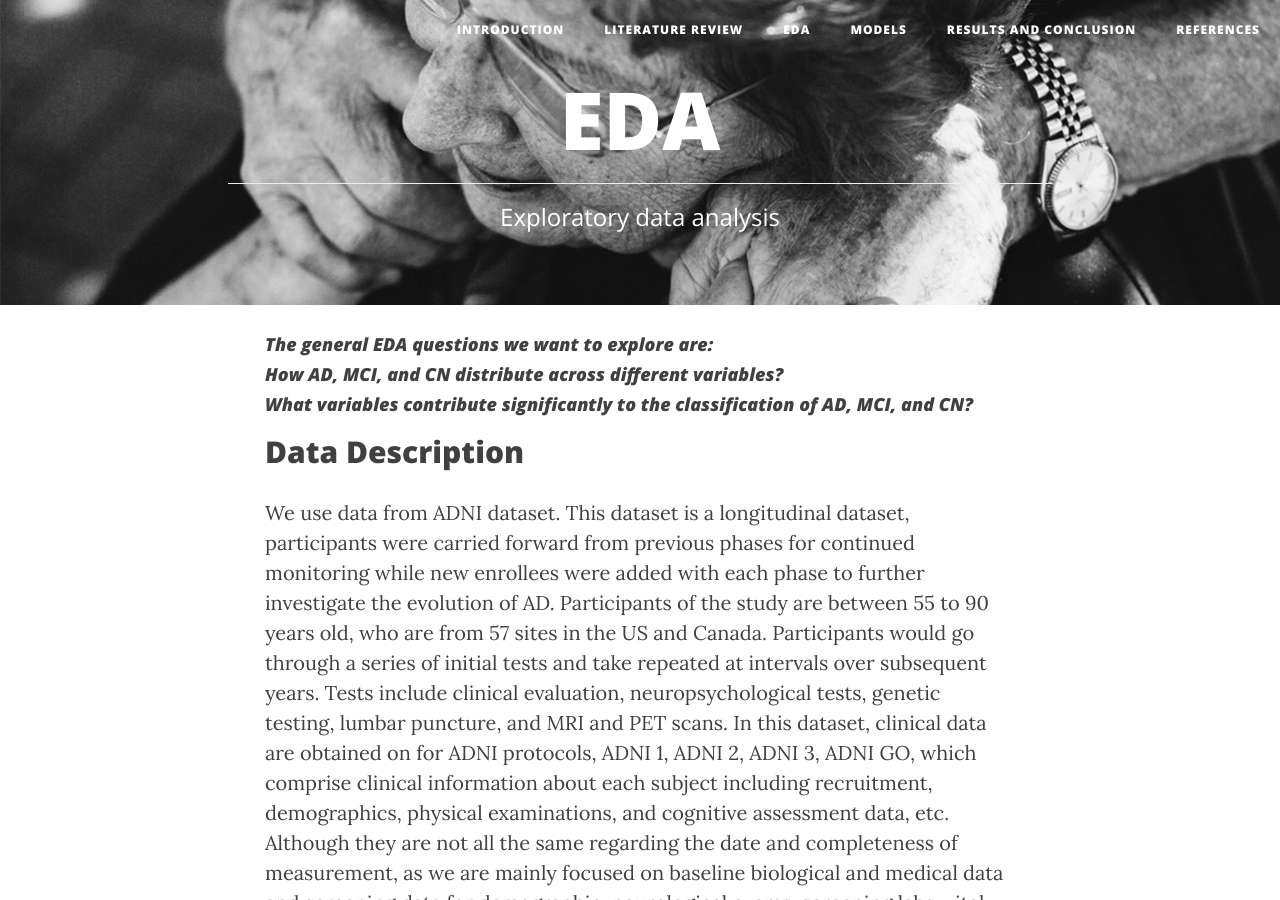
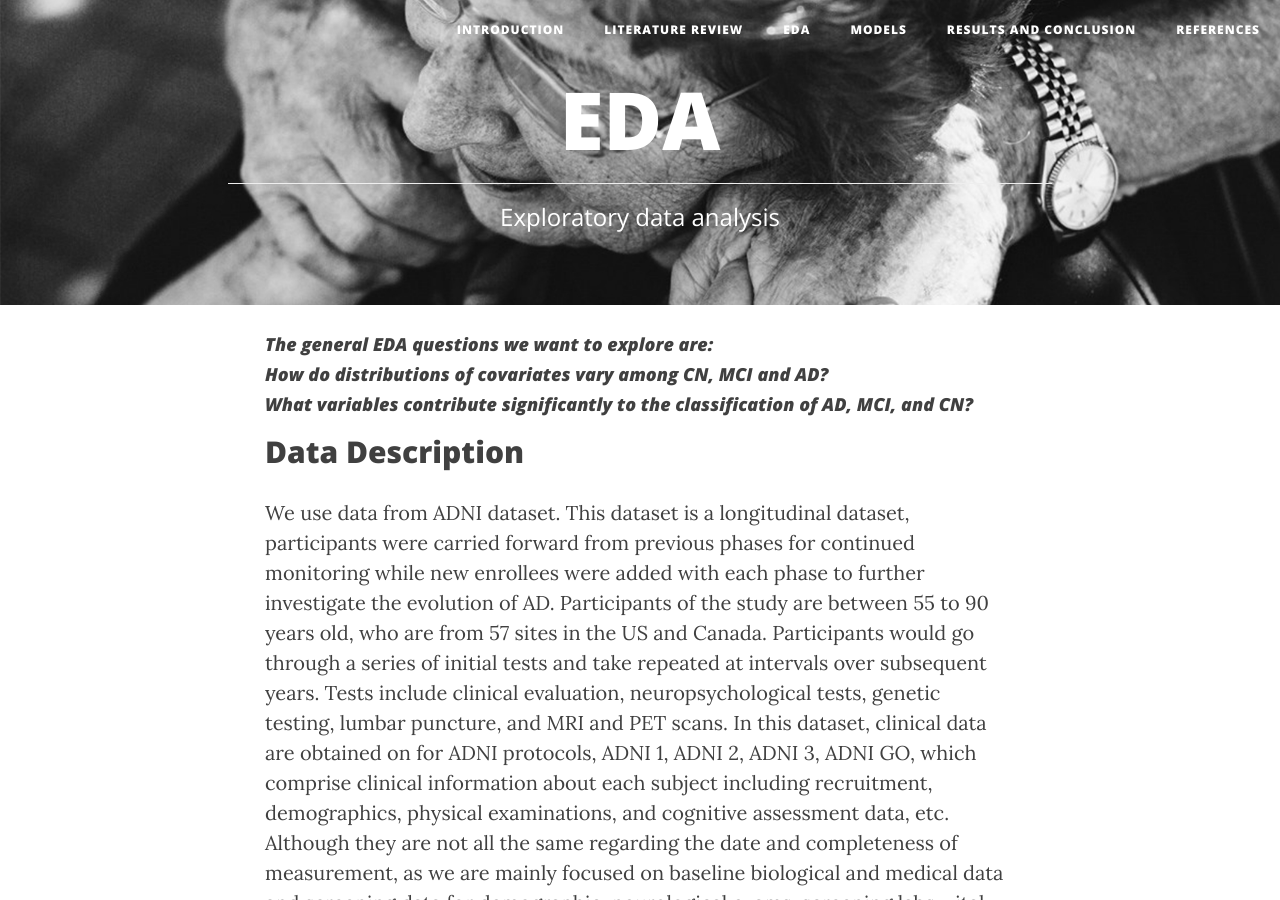
Before and after one commit to liyixiu/Alzheimer, a Jekyll site: the page built from docs/EDA.md, in a window 1280 px wide and 900 px high. Built offline with Jekyll 4.4.1, drawn with Linux system fonts in a browser that asks for light colours; nearby versions of some CDN libraries.

Commit message:
Update EDA.md

```diff
--- a/docs/EDA.md
+++ b/docs/EDA.md
@@ -6,7 +6,7 @@ header-img: "img/home-bg.jpg"
 ---
 
 #### _The general EDA questions we want to explore are:_
-#### _How AD, MCI, and CN distribute across different variables?_
+#### _How do distributions of covariates vary among CN, MCI and AD?_
 #### _What variables contribute significantly to the classification of AD, MCI, and CN?_
 
 ## Data Description
```
